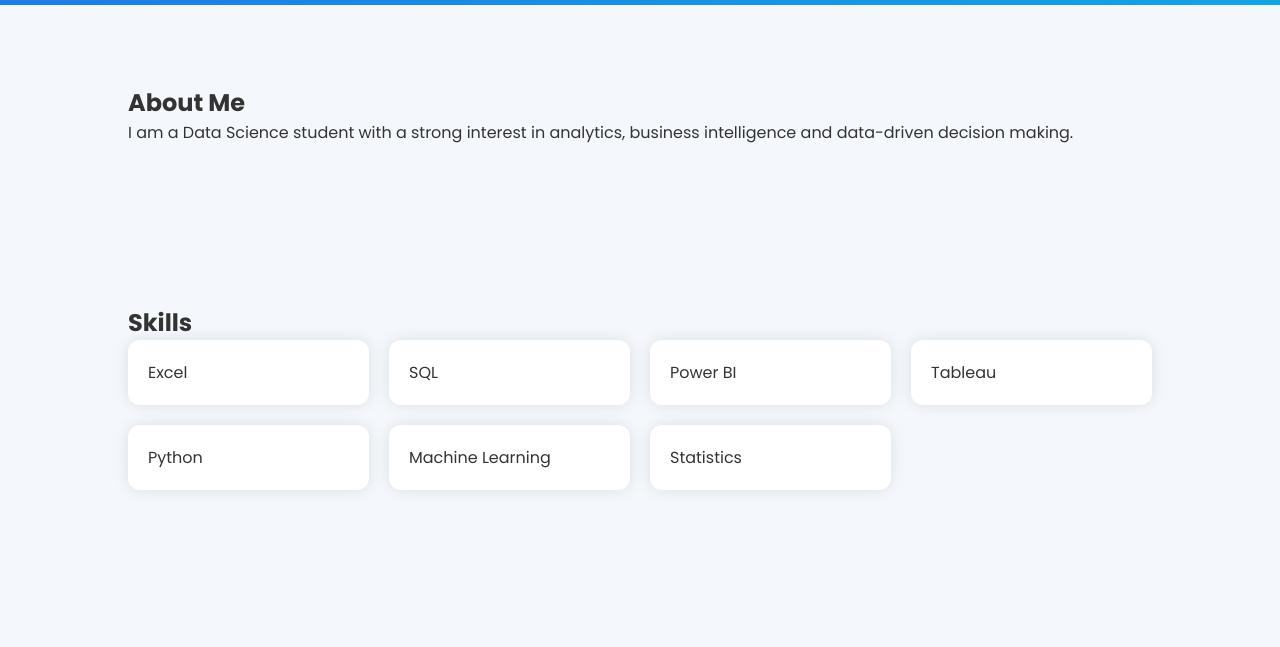
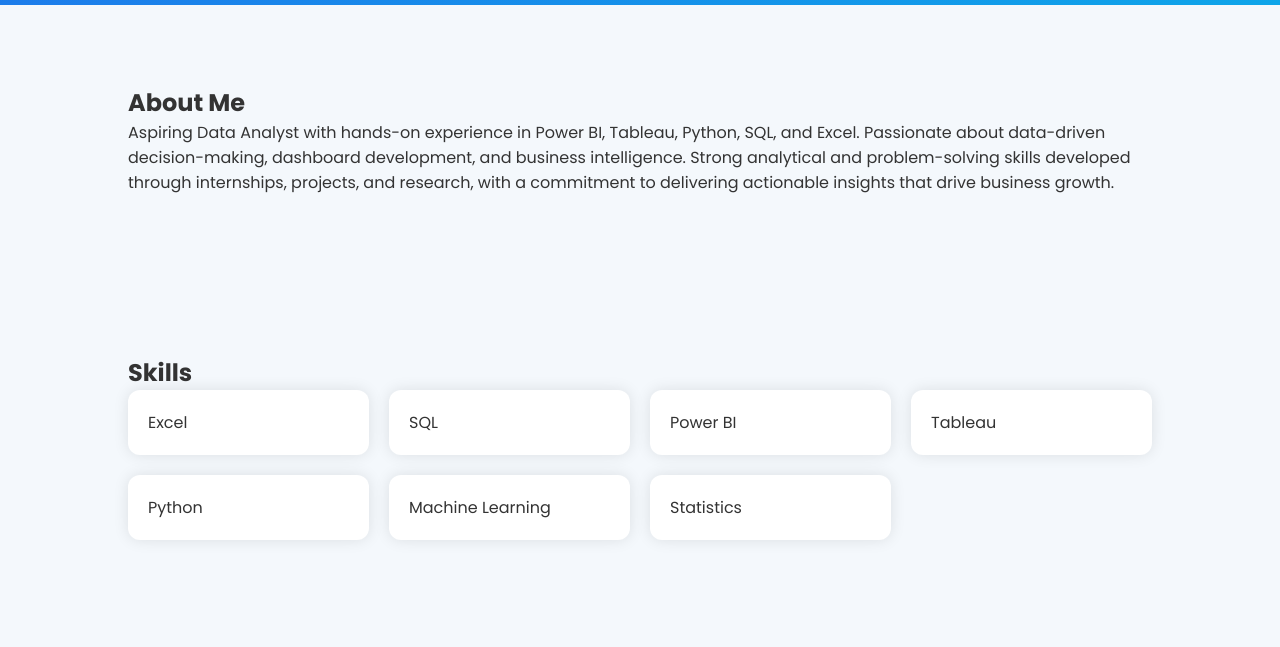
Before and after one commit to Swathi-Gattem/portfolio, a plain HTML site: page index.html in a window 1280 px wide. Shown: the part 860-1507 px from the top of the page. Drawn offline with Linux system fonts and the light colour scheme.

Commit message:
Update index.html

```diff
--- a/index.html
+++ b/index.html
@@ -74,8 +74,7 @@
         <h2>About Me</h2>
 
         <p>
-            I am a Data Science student with a strong interest in analytics,
-            business intelligence and data-driven decision making.
+           Aspiring Data Analyst with hands-on experience in Power BI, Tableau, Python, SQL, and Excel. Passionate about data-driven decision-making, dashboard development, and business intelligence. Strong analytical and problem-solving skills developed through internships, projects, and research, with a commitment to delivering actionable insights that drive business growth.
         </p>
 
     </section>
```
